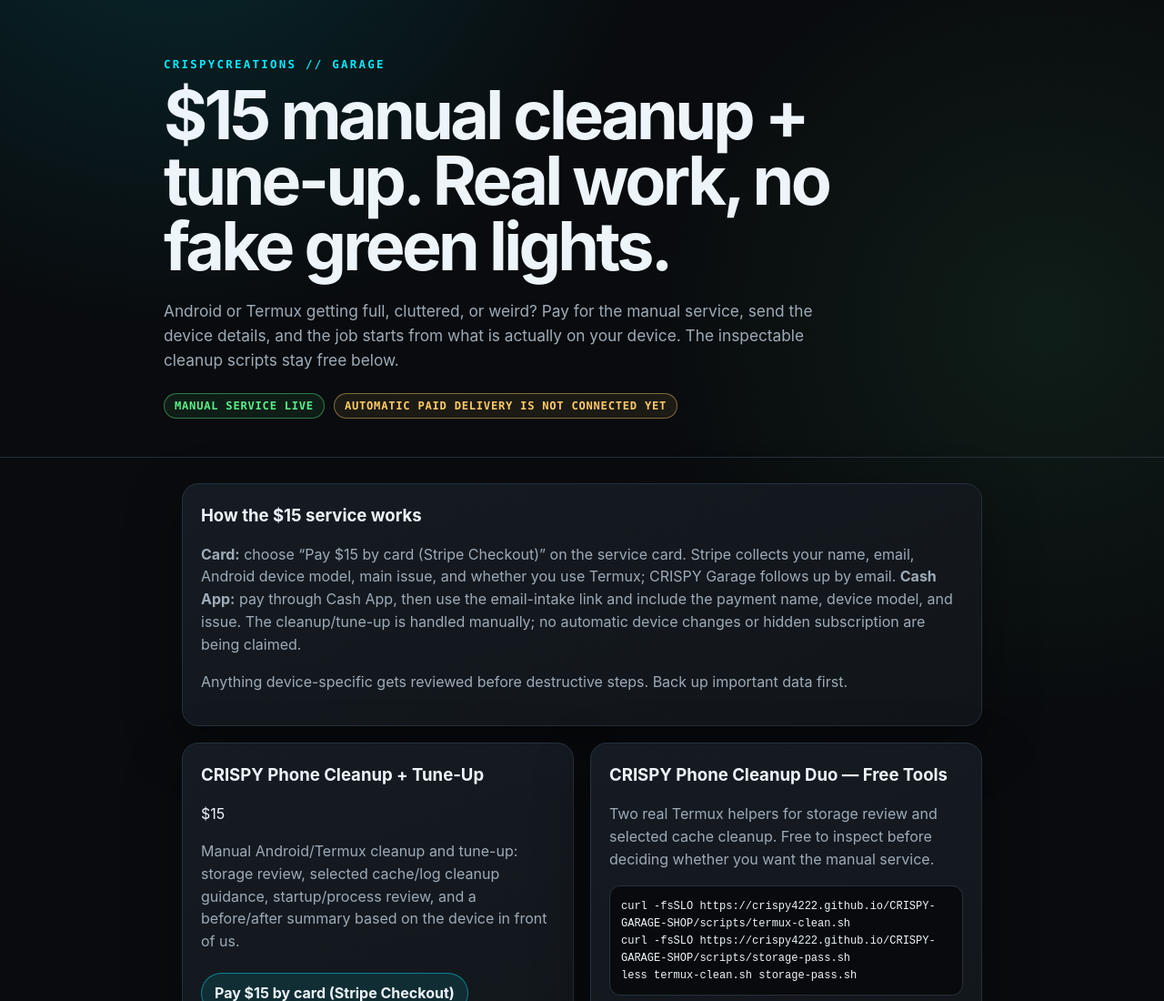
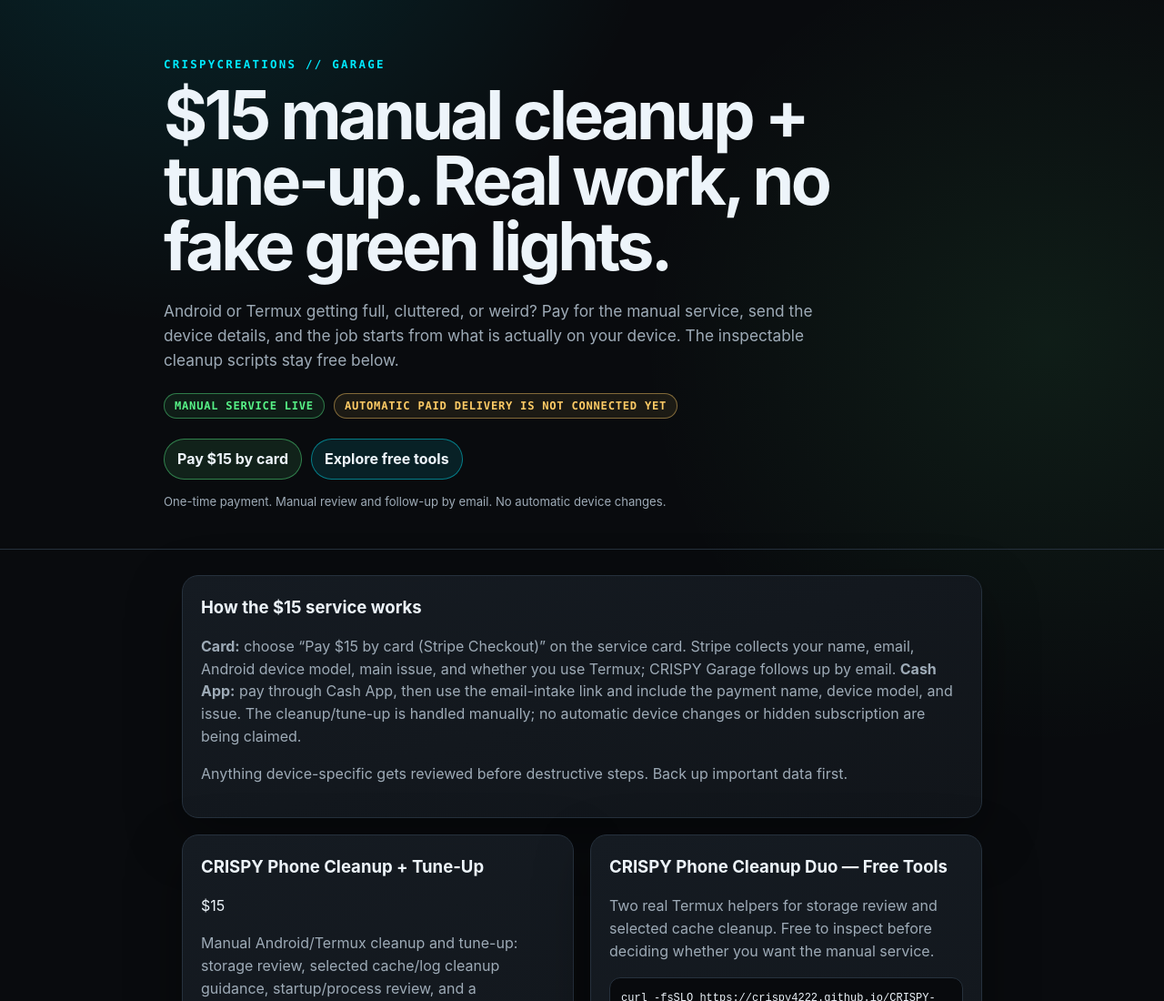
Before and after one commit to Crispy4222/CRISPY-GARAGE-SHOP, a plain HTML site: page docs/index.html in a window 1280 px wide. Shown: the top 1100 px of the page at 91% size. Drawn offline with Linux system fonts and the light colour scheme.

Commit message:
Improve shop conversion with direct Stripe checkout above the fold

```diff
--- a/docs/index.html
+++ b/docs/index.html
@@ -19,6 +19,11 @@
         <span class="status verified">Manual service live</span>
         <span class="status pending">Automatic paid delivery is not connected yet</span>
       </div>
+      <div class="cta" aria-label="Shop actions">
+        <a class="btn buy" href="https://buy.stripe.com/3cIfZhgoff0g7TQcf54ko01" target="_blank" rel="noopener noreferrer">Pay $15 by card</a>
+        <a class="btn dl" href="#catalog">Explore free tools</a>
+      </div>
+      <p class="fine">One-time payment. Manual review and follow-up by email. No automatic device changes.</p>
     </div>
   </header>
 
```
